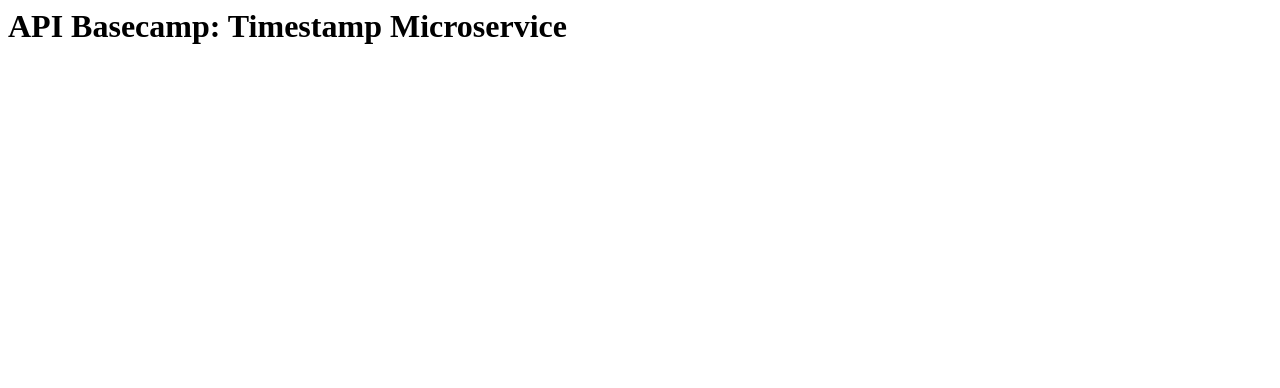
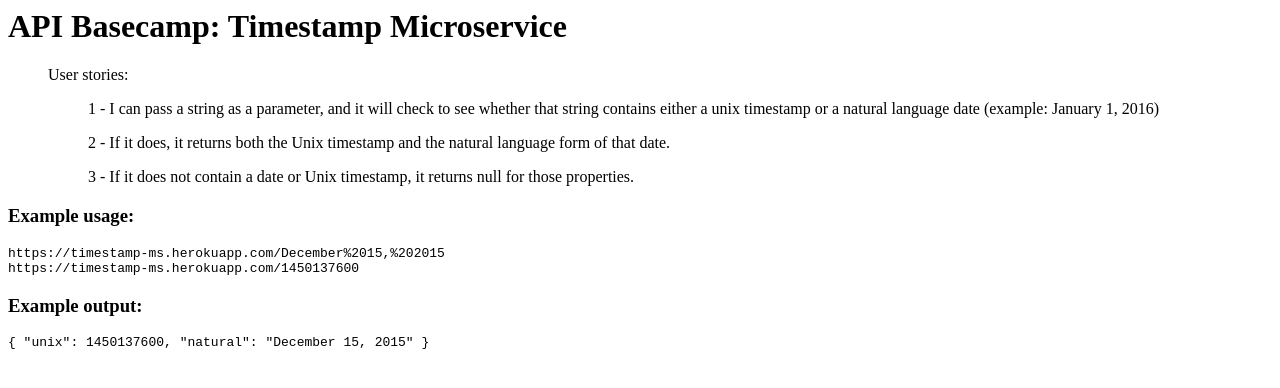
Before and after one commit to zachjonmitch/timestamp-api, a plain HTML site: page client/index.html in a window 1280 px wide. Drawn offline with Linux system fonts and the light colour scheme.

```diff
--- a/client/index.html
+++ b/client/index.html
@@ -1 +1,21 @@
-<h1>API Basecamp: Timestamp Microservice</h1>
+<body>
+    <h1>API Basecamp: Timestamp Microservice</h1>
+    <blockquote>
+        User stories:
+        <ul>
+            1 - I can pass a string as a parameter, and it will check to see whether that string contains either a unix timestamp or a natural language date (example: January 1, 2016)
+        </ul>
+        <ul>
+            2 - If it does, it returns both the Unix timestamp and the natural language form of that date.
+        </ul>
+        <ul>
+            3 - If it does not contain a date or Unix timestamp, it returns null for those properties.
+        </ul>
+    </blockquote>
+    <h3>Example usage:</h3>
+    <code>https://timestamp-ms.herokuapp.com/December%2015,%202015</code>
+    <br>
+    <code>https://timestamp-ms.herokuapp.com/1450137600</code>
+    <h3>Example output:</h3>
+    <code>{ "unix": 1450137600, "natural": "December 15, 2015" }</code>
+</body>
```
Also changed, not shown: 1 other file.
